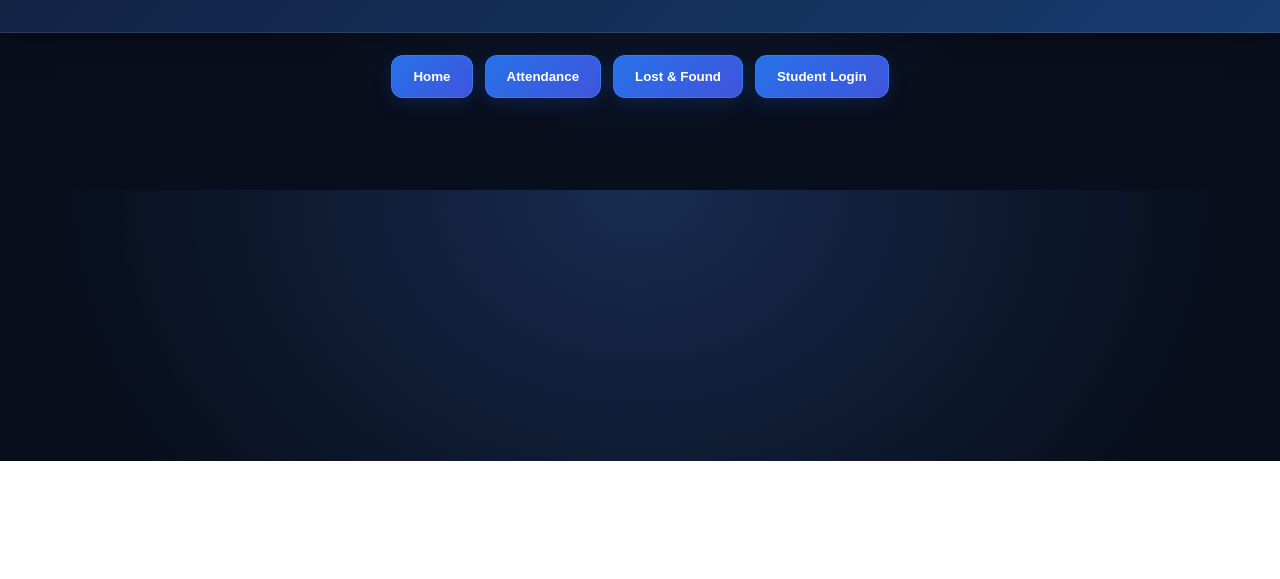
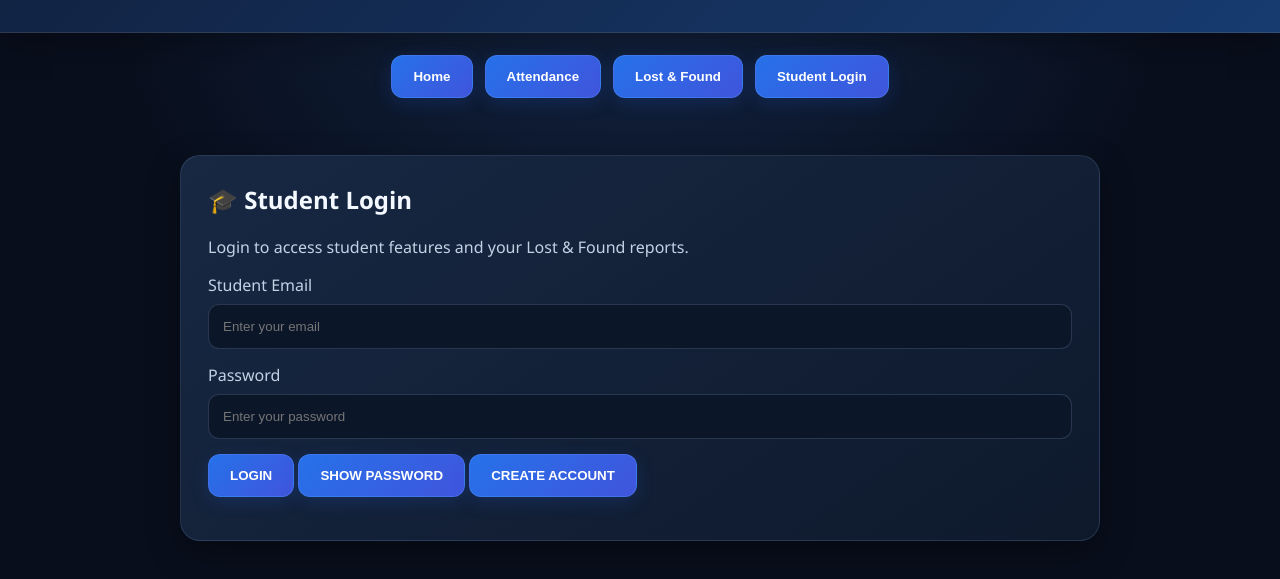
Before and after one commit to rohithka16-ai/eastpoint-campusconnect, a plain HTML site: page index.html in a window 1280 px wide. Both pictures are taken after a click on the button "Student Login". Shown: the part 339-918 px from the top of the page. Before the commit the page ends 800 px from the top, so only its background shows below. Drawn offline with nearby package versions, Linux system fonts and the light colour scheme.

Commit message:
Update index.html

```diff
--- a/index.html
+++ b/index.html
@@ -689,7 +689,49 @@ style="width:280px;max-width:85%;height:auto;margin-bottom:12px;"><h1>EastPoint
 <button onclick="copyFeedback()">COPY FEEDBACK</button>
 <p id="fb-result"></p>
 </section>
+<section id="student-login" class="card hidden">
 
+  <h2>🎓 Student Login</h2>
+
+  <p>
+    Login to access student features and your Lost & Found reports.
+  </p>
+
+  <label>Student Email</label>
+  <input
+    type="email"
+    id="student-email"
+    placeholder="Enter your email"
+  >
+
+  <label>Password</label>
+  <input
+    type="password"
+    id="student-password"
+    placeholder="Enter your password"
+  >
+
+  <button onclick="studentSignIn()">
+    LOGIN
+  </button>
+
+  <button
+    onclick="toggleStudentPassword()"
+    style="background:#334d75;"
+  >
+    SHOW PASSWORD
+  </button>
+
+  <button
+    onclick="studentSignUp()"
+    style="background:#1b8f5a;"
+  >
+    CREATE ACCOUNT
+  </button>
+
+  <p id="auth-message" style="margin-top:15px;"></p>
+
+</section>
 </main>
   <script src="https://cdn.jsdelivr.net/npm/@supabase/supabase-js@2"></script>
 <script>
@@ -715,6 +757,13 @@ function toggleStudentPassword() {
   }
 }
 function authMessage(message, error = false) {
+  const box = document.getElementById("auth-message");
+
+  if (box) {
+    box.textContent = message;
+    box.style.color = error ? "#ff8b8b" : "#7ee2a8";
+  }
+
   console.log(message);
 }
 
```
